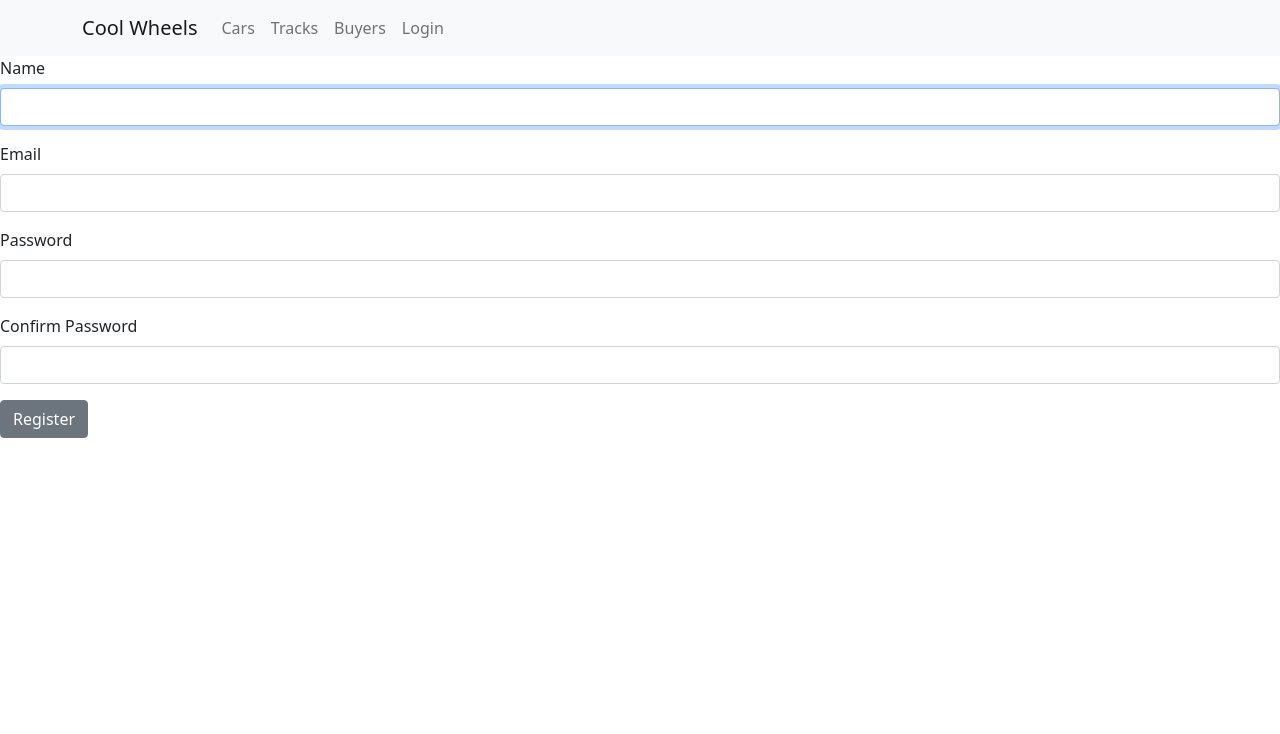
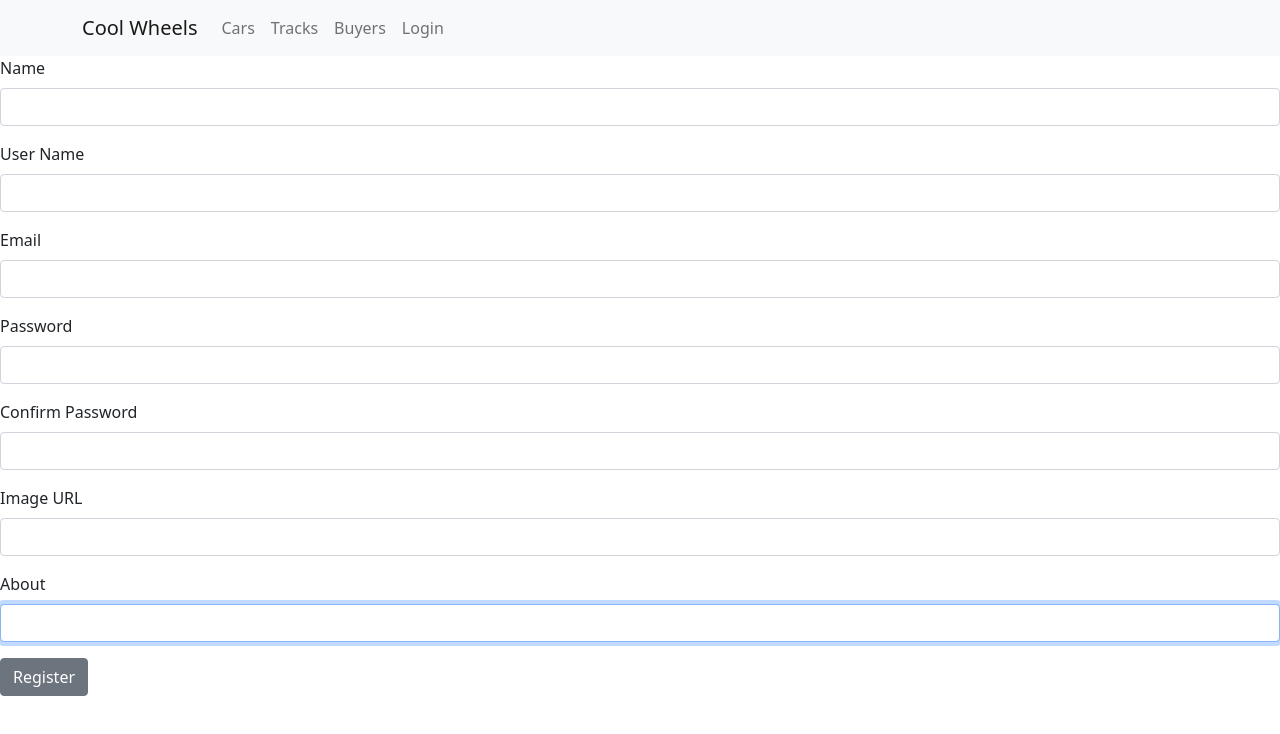
Before and after one commit to Gabrielsmith1998/Cool-WheelsAPI, a React (Create React App) app in the folder cool-wheelsclient/: page /logout in a window 1280 px wide. Shown: the top 734 px of the page. Built offline with nearby package versions, Linux system fonts and the light colour scheme; no server answers.

Commit message:
Users can register

```diff
--- a/cool-wheelsclient/src/Components/BuyerCard.js
+++ b/cool-wheelsclient/src/Components/BuyerCard.js
@@ -2,7 +2,6 @@ import React from 'react';
 import PropTypes from 'prop-types';
 import { Link } from 'react-router-dom';
 import { deleteBuyer } from '../api/data/BuyerData';
-
 
 export default function Buyer({ buyer, setBuyers}) {
   const handleClick = (method) => {
--- a/cool-wheelsclient/src/Views/Register.js
+++ b/cool-wheelsclient/src/Views/Register.js
@@ -7,44 +7,57 @@ export default function Register() {
   const navigate = useNavigate();
 
   const [name, setName] = useState();
+  const [userName, setUserName] = useState();
   const [email, setEmail] = useState();
   const [password, setPassword] = useState();
   const [confirmPassword, setConfirmPassword] = useState();
+  const [image, setImage] = useState();
+  const [about, setAbout] = useState();
 
   const registerClick = (e) => {
     e.preventDefault();
     if (password && password !== confirmPassword) {
       alert("Passwords don't match. Do better.");
     } else {
-      const userProfile = { name, email };
-      register(userProfile, password)
+      const buyer = { name, userName, email, image, about, role:'user' };
+      register(buyer, password)
         .then(() => navigate("/"));
     }
   };
 
   return (
     <Form onSubmit={registerClick}>
-      <fieldset>
       <FormGroup>
-          <Label htmlFor="name">Name</Label>
-          <Input id="name" type="text" autoFocus onChange={e => setName(e.target.value)} />
+        <Label for="name">Name</Label>
+        <Input id="name" type="text" autoFocus onChange={e => setName(e.target.value)} required/>
+      </FormGroup>
+      <FormGroup>
+        <Label for="userName">User Name</Label>
+        <Input id="userName" type="text" autoFocus onChange={e => setUserName(e.target.value)} required/>
       </FormGroup>
       <FormGroup>
         <Label for="email">Email</Label>
-          <Input id="email" type="text" onChange={e => setEmail(e.target.value)} />
+        <Input id="email" type="text" onChange={e => setEmail(e.target.value)} required />
       </FormGroup>
       <FormGroup>
         <Label for="password">Password</Label>
-          <Input id="password" type="password" onChange={e => setPassword(e.target.value)} />
+        <Input id="password" type="password" onChange={e => setPassword(e.target.value)} required />
       </FormGroup>
       <FormGroup>
         <Label for="confirmPassword">Confirm Password</Label>
-          <Input id="confirmPassword" type="password" onChange={e => setConfirmPassword(e.target.value)} />
+        <Input id="confirmPassword" type="password" onChange={e => setConfirmPassword(e.target.value)} required />
       </FormGroup>
       <FormGroup>
-          <Button>Register</Button>
+        <Label for="image">Image URL</Label>
+        <Input id="image" type="text" autoFocus onChange={e => setImage(e.target.value)} required/>
       </FormGroup>
-      </fieldset>
+      <FormGroup>
+        <Label for="about">About</Label>
+        <Input id="about" type="text" autoFocus onChange={e => setAbout(e.target.value)} required/>
+      </FormGroup>
+      <FormGroup>
+        <Button type="submit">Register</Button>
+      </FormGroup>
     </Form>
   );
 }
--- a/cool-wheelsclient/src/api/authManager.js
+++ b/cool-wheelsclient/src/api/authManager.js
@@ -1,7 +1,8 @@
 import firebase from "firebase/compat/app";
 import "firebase/compat/auth";
+import { createBuyer } from "./data/BuyerData";
 
-const _apiUrl = "/api/userprofile";
+const _apiUrl = "https://localhost:7095/api/buyers";
 
 const _doesUserExist = (firebaseUserId) => {
   return getToken().then((token) =>
@@ -11,18 +12,6 @@ const _doesUserExist = (firebaseUserId) => {
         Authorization: `Bearer ${token}`
       }
     }).then(resp => resp.ok));
-};
-
-const _saveUser = (userProfile) => {
-  return getToken().then((token) =>
-    fetch(_apiUrl, {
-      method: "POST",
-      headers: {
-        Authorization: `Bearer ${token}`,
-        "Content-Type": "application/json"
-      },
-      body: JSON.stringify(userProfile)
-    }).then(resp => resp.json()));
 };
 
 export const getToken = () => {
@@ -58,10 +47,10 @@ export const logout = () => {
 };
 
 
-export const register = (userProfile, password) => {
-  return firebase.auth().createUserWithEmailAndPassword(userProfile.email, password)
-    .then((createResponse) => _saveUser({
-      ...userProfile,
+export const register = (buyer, password) => {
+  return firebase.auth().createUserWithEmailAndPassword(buyer.email, password)
+    .then((createResponse) => createBuyer({
+      ...buyer,
       firebaseUserId: createResponse.user.uid
     }).then(() => _onLoginStatusChangedHandler(true)));
 };
```
Also changed, not shown: cool-wheelsclient/src/api/apiKeys.js (added, +13 -0 lines), cool-wheelsclient/src/api/data/BuyerData.js (+0 -11 lines), 2 other files (tests, documents, lock files or other folders). Lines whose indentation alone changed are shown as unchanged.
